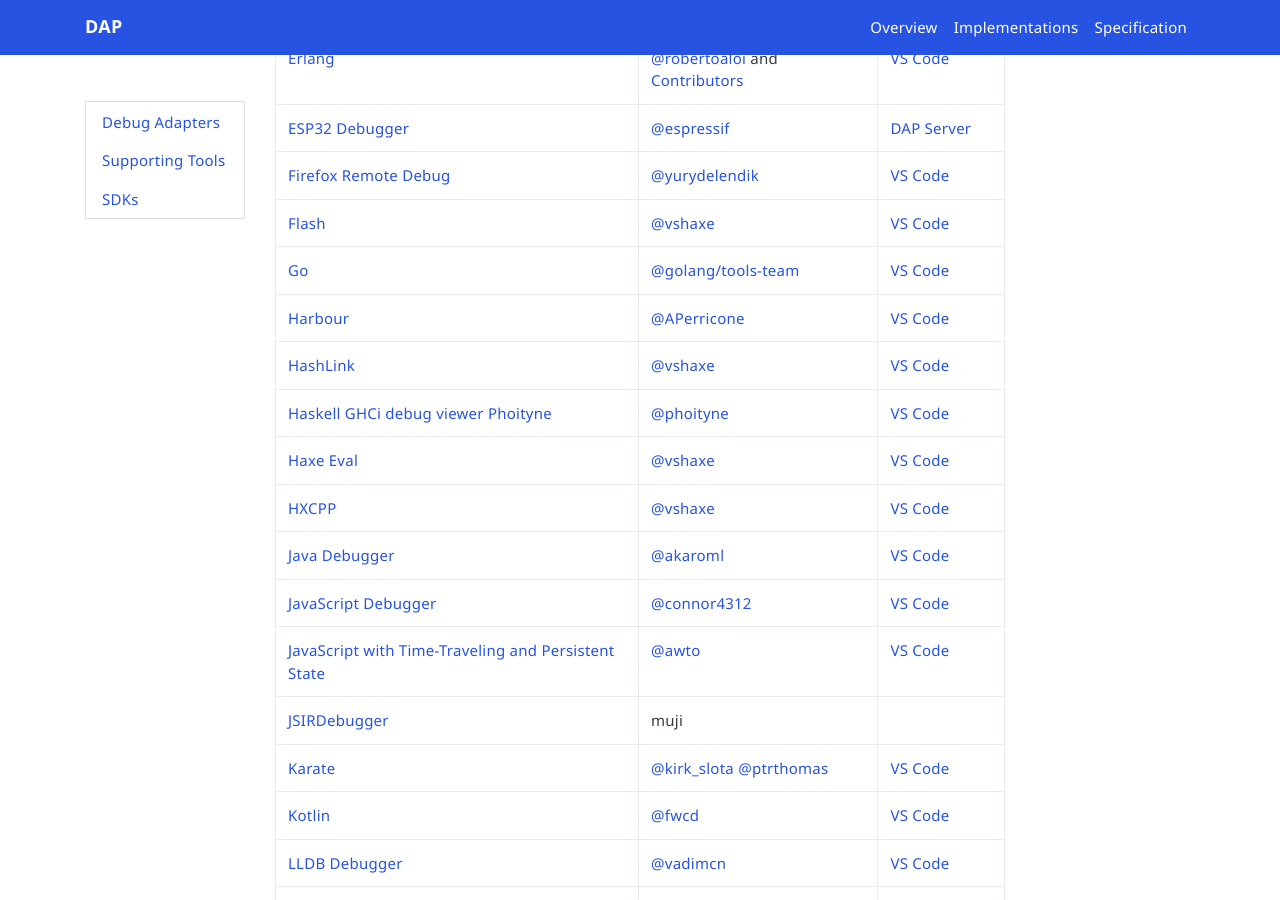
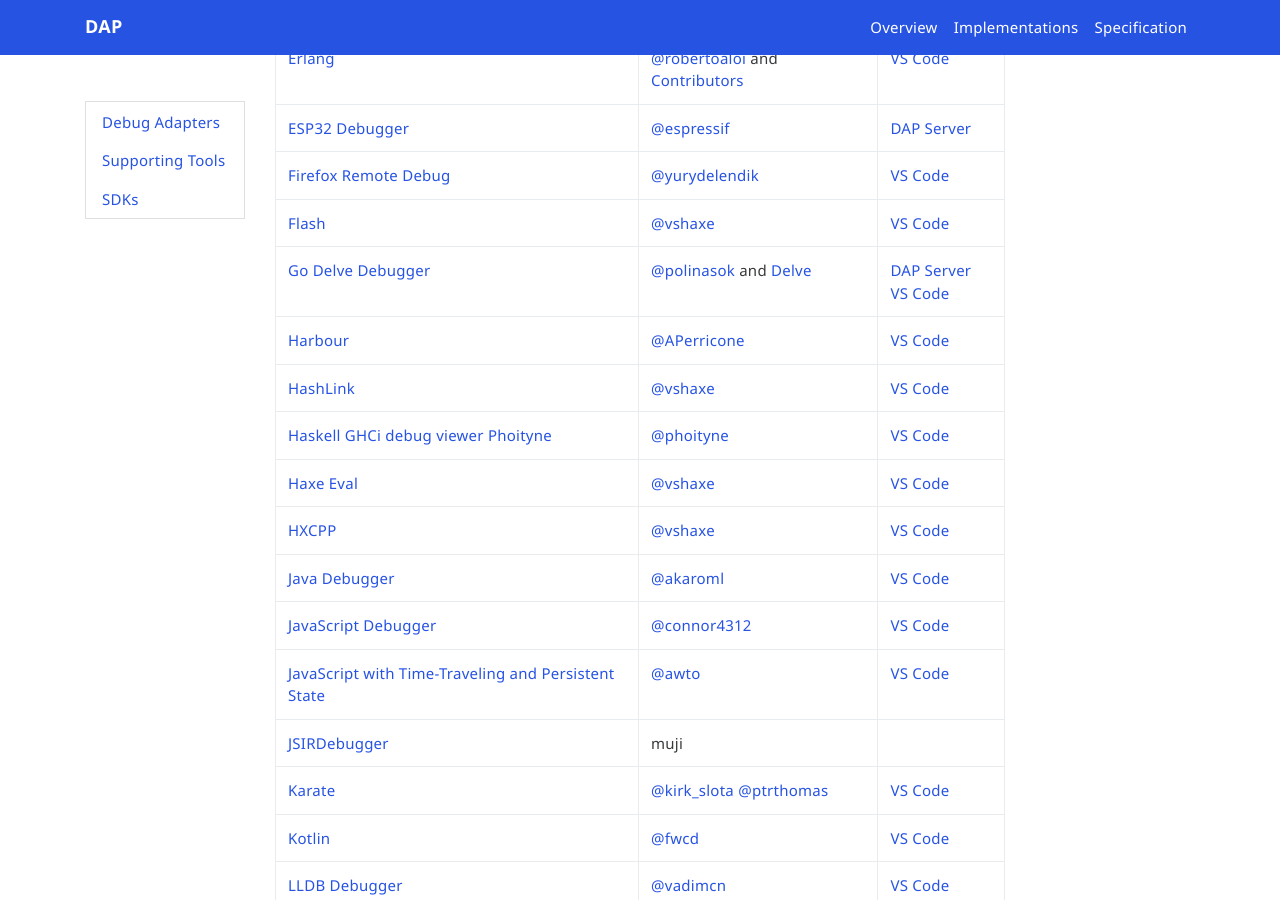
Before and after one commit to microsoft/debug-adapter-protocol, a Jekyll site: the page built from _implementors/adapters.md, in a window 1280 px wide and 900 px high, scrolled down 1478 px. Built offline with Jekyll 4.4.1, drawn with Linux system fonts in a browser that asks for light colours; nearby versions of some CDN libraries; comment, search, counter and statistics services are not loaded.

Commit message:
Update adapters.md for Go debug adapter
[`Delve DAP Server`](https://github.com/go-delve/delve/tree/master/Documentation/api/dap) is now the official DA for Go.
[VSCode Go extension](https://github.com/golang/vscode-go) no longer maintains its l[egacy DA](https://github.com/golang/vscode-go/tree/master/src/debugAdapter), and offers debugging by using [`Delve DAP`](https://github.com/go-delve/delve/tree/master/Documentation/api/dap).

cc @hyangah @suzmue

```diff
--- a/_implementors/adapters.md
+++ b/_implementors/adapters.md
@@ -39,7 +39,7 @@
 [ESP32 Debugger](https://github.com/espressif/esp-debug-adapter)|[@espressif](https://github.com/espressif)|[DAP Server](https://github.com/espressif/esp-debug-adapter#usage)
 [Firefox Remote Debug](https://github.com/yurydelendik/vscode-ff-debug)|[@yurydelendik](https://github.com/yurydelendik)|[VS Code](https://marketplace.visualstudio.com/items?itemName=yurydelendik.firefox-debug)
 [Flash](https://github.com/vshaxe/flash-debugger)|[@vshaxe](https://github.com/vshaxe/)|[VS Code](https://marketplace.visualstudio.com/items?itemName=vshaxe.haxe-debug)
-[Go](https://github.com/golang/vscode-go)|[@golang/tools-team](https://github.com/orgs/golang/teams/tools-team)|[VS Code](https://marketplace.visualstudio.com/items?itemName=golang.Go)
+[Go Delve Debugger](https://github.com/go-delve/delve/tree/master/service/dap)| [@polinasok](https://github.com/polinasok) and [Delve](https://github.com/go-delve)| [DAP Server](https://github.com/go-delve/delve/tree/master/Documentation/api/dap)<br>[VS Code](https://github.com/golang/vscode-go/blob/master/docs/debugging.md)
 [Harbour](https://github.com/APerricone/harbourCodeExtension)|[@APerricone](https://github.com/APerricone)|[VS Code](https://marketplace.visualstudio.com/items?itemName=aperricone.harbour)
 [HashLink](https://github.com/vshaxe/hashlink-debugger)|[@vshaxe](https://github.com/vshaxe/)|[VS Code](https://marketplace.visualstudio.com/items?itemName=HaxeFoundation.haxe-hl)
 [Haskell GHCi debug viewer Phoityne](https://github.com/phoityne/phoityne-vscode)|[@phoityne](https://github.com/phoityne)|[VS Code](https://marketplace.visualstudio.com/items?itemName=phoityne.phoityne-vscode)
```
